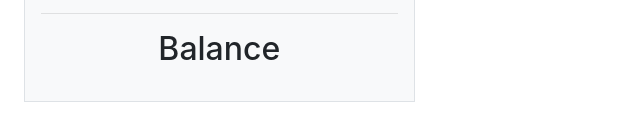
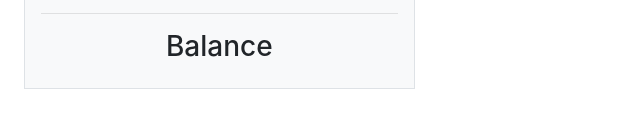
Before and after one commit to RyN21/ether_wallet_ETB, a website built with webpack: page public/index.html in a window 1280 px wide. Shown: the part 574-714 px from the top of the page, 0-640 px from the left. Built offline with nearby package versions, Linux system fonts and the light colour scheme; what web3 would draw is missing.

Commit message:
Minor changes to frontend

```diff
--- a/public/index.html
+++ b/public/index.html
@@ -38,8 +38,8 @@
 
             <hr>
 
-            <h2>Balance</h2>
-            <p id="balance"></p>
+            <h3>Balance</h3>
+            <h5 id="balance"></h5>
 
           </div>
         </div>
```
